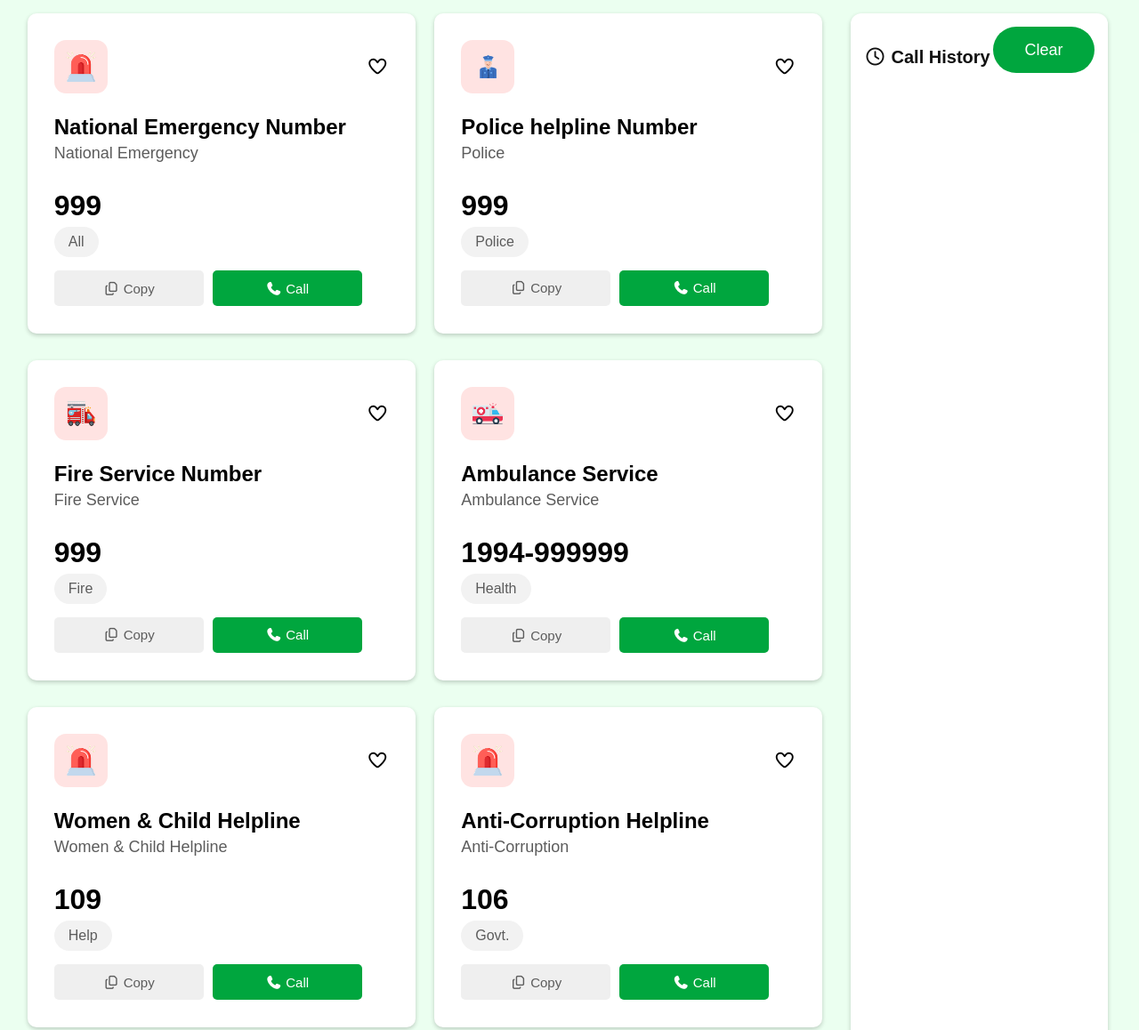
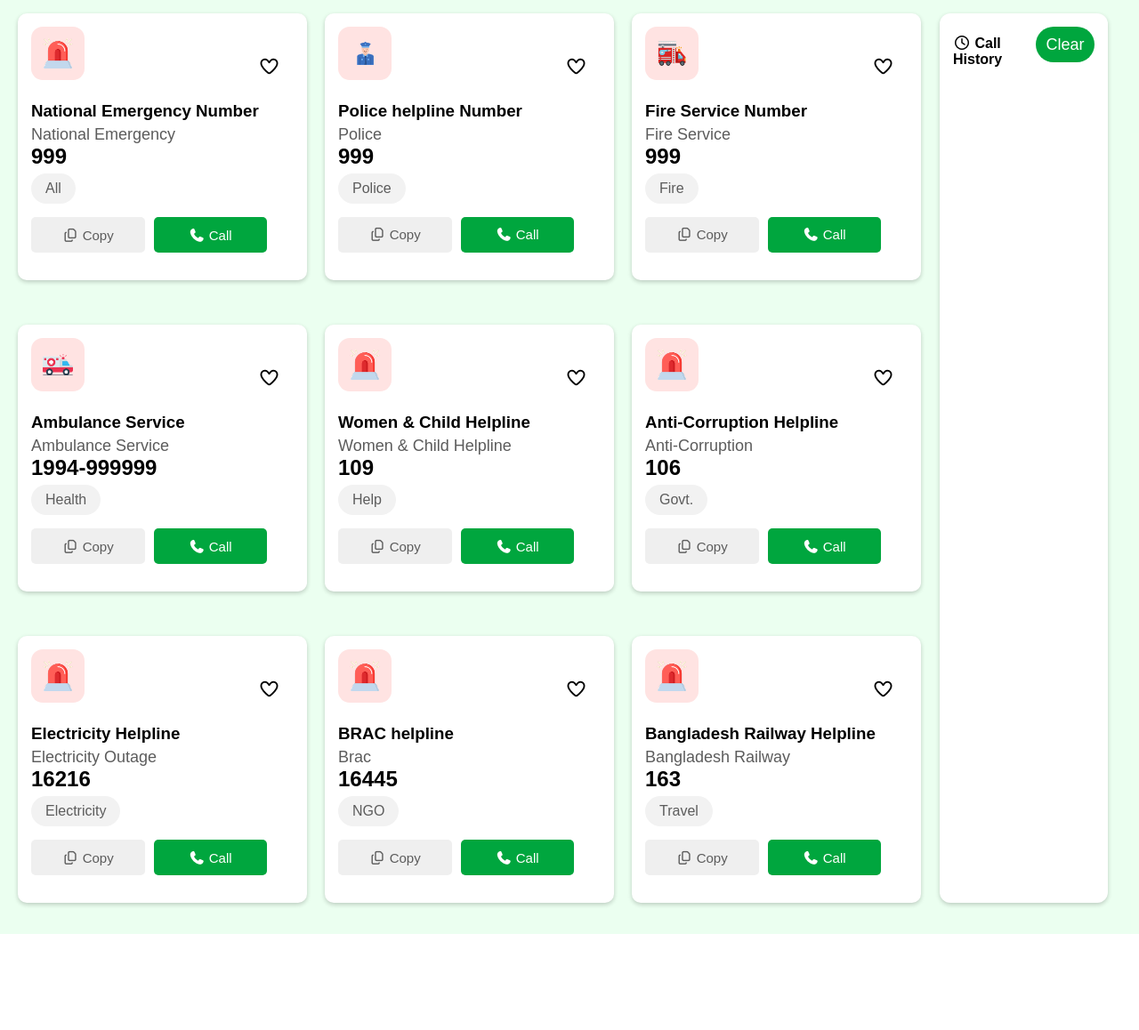
Before and after one commit to shahidaakter-2004/assign-5, a plain HTML site: page index.html in a window 1280 px wide. Shown: the part 360-1518 px from the top of the page at 89% size. After the commit the page ends 1410 px from the top, so only its background shows below. Drawn offline with Linux system fonts and the light colour scheme.

Commit message:
commit-1 index  file added

```diff
--- a/app.js
+++ b/app.js
@@ -31,7 +31,7 @@ document.querySelectorAll(".copy-btn").forEach((btn) => {
 document.querySelectorAll(".call-btn").forEach((btn) => {
   btn.addEventListener("click", () => {
     const card = btn.closest(".card");
-    const title = card.querySelector("h2").textContent;
+    const title = card.querySelector("h3").textContent;
     const number = card.querySelector(".number").textContent;
 
     if (coinCount < 20) {
--- a/index.html
+++ b/index.html
@@ -40,7 +40,7 @@
   <section class="banner">
     <img src="./assets/logo.png" alt="Logo" class="banner-logo">
     <h2 class=" bannerHead">Emergency Service Directory</h2>
-    <p class="bannerSubTitel" >Government Emergency Services at Your Fingertip – A Project by  Government of the People’s Republic of Bangladesh</p>
+    <p class="bannerSubTitle" >Government Emergency Services at Your Fingertip – A Project by  Government of the People’s Republic of Bangladesh</p>
   </section>
 
   <!-- Main Section -->
@@ -50,9 +50,9 @@
       <div class="card">
         <i class="fa-regular fa-heart corner-icon"></i>
         <img src="./assets/emergency.png" alt="Service 1">
-        <h2>National Emergency Number</h2>
+        <h3>National Emergency Number</h3>
         <p class="cardSubTitle">National Emergency</p>
-        <h1 class="number">999</h1>
+        <h2 class="number">999</h2>
         <span class="badge">All</span>
         <div class="btn-group">
           <button class="copy-btn"><i class="fa-regular fa-copy"></i> Copy</button>
@@ -64,9 +64,9 @@
       <div class="card">
         <i class="fa-regular fa-heart corner-icon"></i>
         <img src="./assets/police.png" alt="Service 1">
-        <h2>Police helpline Number</h2>
+        <h3>Police helpline Number</h3>
         <p class="cardSubTitle">Police</p>
-        <h1 class="number">999</h1>
+        <h2 class="number">999</h2>
         <span class="badge">Police</span>
         <div class="btn-group">
           <button class="copy-btn"><i class="fa-regular fa-copy"></i> Copy</button>
@@ -78,9 +78,9 @@
       <div class="card">
         <i class="fa-regular fa-heart corner-icon"></i>
         <img src="./assets/fire-service.png" alt="Service 1">
-        <h2>Fire Service Number</h2>
+        <h3>Fire Service Number</h3>
         <p class="cardSubTitle">Fire Service</p>
-        <h1 class="number">999</h1>
+        <h2 class="number">999</h2>
         <span class="badge">Fire</span>
         <div class="btn-group">
           <button class="copy-btn"><i class="fa-regular fa-copy"></i> Copy</button>
@@ -92,9 +92,9 @@
       <div class="card">
         <i class="fa-regular fa-heart corner-icon"></i>
         <img src="./assets/ambulance.png" alt="Service 1">
-        <h2>Ambulance Service</h2>
+        <h3>Ambulance Service</h3>
         <p class="cardSubTitle">Ambulance Service</p>
-        <h1 class="number">1994-999999</h1>
+        <h2 class="number">1994-999999</h2>
         <span class="badge">Health</span>
         <div class="btn-group">
           <button class="copy-btn"><i class="fa-regular fa-copy"></i> Copy</button>
@@ -106,9 +106,9 @@
       <div class="card">
         <i class="fa-regular fa-heart corner-icon"></i>
         <img src="./assets/emergency.png" alt="Service 1">
-        <h2>Women & Child Helpline</h2>
+        <h3>Women & Child Helpline</h3>
         <p class="cardSubTitle">Women & Child Helpline</p>
-        <h1 class="number">109</h1>
+        <h2 class="number">109</h2>
         <span class="badge">Help</span>
         <div class="btn-group">
           <button class="copy-btn"><i class="fa-regular fa-copy"></i> Copy</button>
@@ -120,9 +120,9 @@
       <div class="card">
         <i class="fa-regular fa-heart corner-icon"></i>
         <img src="./assets/emergency.png" alt="Service 1">
-        <h2>Anti-Corruption Helpline</h2>
+        <h3>Anti-Corruption Helpline</h3>
         <p class="cardSubTitle">Anti-Corruption</p>
-        <h1 class="number">106</h1>
+        <h2 class="number">106</h2>
         <span class="badge">Govt.</span>
         <div class="btn-group">
           <button class="copy-btn"><i class="fa-regular fa-copy"></i> Copy</button>
@@ -134,9 +134,9 @@
       <div class="card">
         <i class="fa-regular fa-heart corner-icon"></i>
         <img src="./assets/emergency.png" alt="Service 1">
-        <h2>Electricity Helpline</h2>
+        <h3>Electricity Helpline</h3>
         <p class="cardSubTitle">Electricity Outage</p>
-        <h1 class="number">16216</h1>
+        <h2 class="number">16216</h2>
         <span class="badge">Electricity</span>
         <div class="btn-group">
           <button class="copy-btn"><i class="fa-regular fa-copy"></i> Copy</button>
@@ -148,9 +148,9 @@
       <div class="card">
         <i class="fa-regular fa-heart corner-icon"></i>
         <img src="./assets/emergency.png" alt="Service 1">
-        <h2>Brac helpline</h2>
+        <h3>BRAC helpline</h3>
         <p class="cardSubTitle">Brac</p>
-        <h1 class="number">16445</h1>
+        <h2 class="number">16445</h2>
         <span class="badge">NGO</span>
         <div class="btn-group">
           <button class="copy-btn"><i class="fa-regular fa-copy"></i> Copy</button>
@@ -162,9 +162,9 @@
       <div class="card">
         <i class="fa-regular fa-heart corner-icon"></i>
         <img src="./assets/emergency.png" alt="Service 1">
-        <h2>Bangladesh Railway Helpline</h2>
+        <h3>Bangladesh Railway Helpline</h3>
         <p class="cardSubTitle">Bangladesh Railway</p>
-        <h1 class="number">163</h1>
+        <h2 class="number">163</h2>
         <span class="badge">Travel</span>
         <div class="btn-group">
           <button class="copy-btn"><i class="fa-regular fa-copy"></i> Copy</button>
@@ -176,7 +176,7 @@
     <!-- History Section -->
     <div class="history-section">
       <div class="history-header">
-        <h3><i class="fa-regular fa-clock"></i> Call History</h3>
+        <h4><i class="fa-regular fa-clock"></i> Call History</h4>
         <button id="clearHistory">Clear</button>
       </div>
       <ul id="historyList"></ul>
--- a/style.css
+++ b/style.css
@@ -85,10 +85,10 @@ body {
    font-size: 40px;
    padding: 9px;
 }
-.bannerSubTitel{
+.bannerSubTitle{
     font-weight: 600;
     font-size: 20px;
-    padding: 10px ;
+    padding: 10px;
 }
 .banner-logo {
   width: 92px;
@@ -107,14 +107,15 @@ body {
 }
 .card-section {
   display: grid;
-  grid-template-columns: repeat(auto-fit, minmax(436px, 3fr));
+  grid-template-columns: repeat(3, 1fr);
+  gap: 20px;
 }
 .card {
   margin: 15px auto;
-  width: 436px;
-  height: 360px;
+  width: 325px;
+  height: 300px;
   background: #FFFFFF;
-  padding: 30px;
+  padding: 15px;
   border-radius: 10px;
   text-align: left;
   position: relative;
@@ -139,7 +140,7 @@ body {
   color: #5C5C5C;
   font-size: 18px;
   padding-top: 5px;
-  padding-bottom: 30px;
+  /* padding-bottom: 30px; */
 }
 .card .heart {
   position: absolute;
@@ -256,8 +257,8 @@ body {
   color: rgba(17, 17, 17, 1);
 }
 #clearHistory {
-  width: 114px;
-  height: 52px;
+  width: 80px;
+  height: 40px;
   background-color: #00A63E;
   border: none;
   border-radius: 30px;
```
